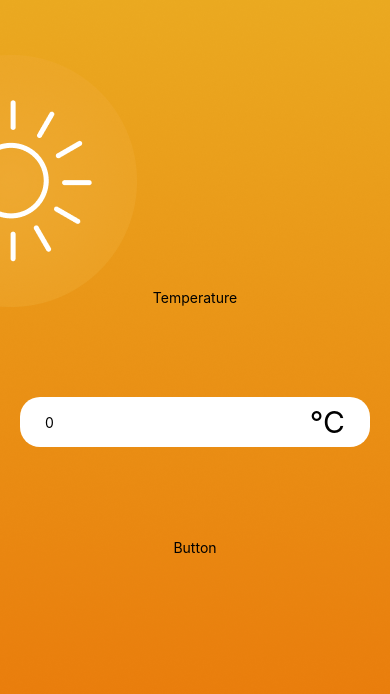
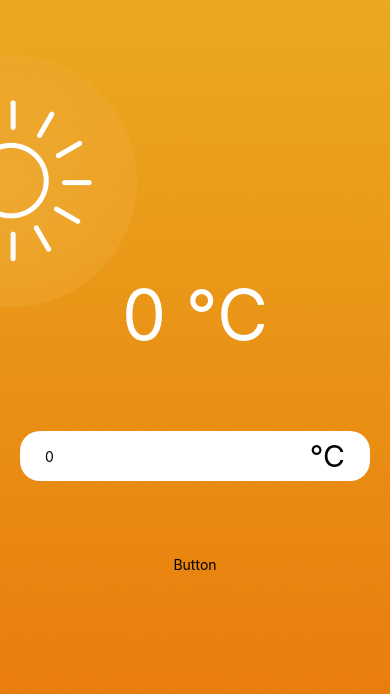
Before and after one commit to drakenevadie19/temperature-converter, a React Native app in the folder front-end/: screen / in a window 390 px wide. Shown: the top 694 px of the page. Built offline with nearby package versions, Linux system fonts and the light colour scheme.

Commit message:
New Change: Adding display for degree getting from input

```diff
--- a/front-end/App.js
+++ b/front-end/App.js
@@ -1,10 +1,15 @@
-import { Text, View, ImageBackground } from 'react-native';
-import { s } from "./App.style"
-import { SafeAreaProvider, SafeAreaView } from 'react-native-safe-area-context';
-import hotBackground from "./assets/hot.png"
-import Input from './components/Input/Input';
+import { Text, View, ImageBackground } from "react-native";
+import { s } from "./App.style";
+import { SafeAreaProvider, SafeAreaView } from "react-native-safe-area-context";
+import hotBackground from "./assets/hot.png";
+import Input from "./components/Input/Input";
+import { useState } from "react";
+import DisplayTemperature from "./components/DisplayTemperature/DisplayTemperature";
 
 export default function App() {
+  const [inputValue, setInputValue] = useState(0);
+  const [currentUnit, setCurrentUnit] = useState("°C");
+
   return (
     <>
       {/* this will make the background cover all parts, including rabbit-ears of iphone and navigation tab */}
@@ -12,8 +17,18 @@ export default function App() {
         <SafeAreaProvider>
           <SafeAreaView style={s.root}>
             <View style={s.workspace}>
-              <Text>Temperature</Text>
-              <Input defaultValue={0} />
+
+              <DisplayTemperature
+                unit={currentUnit}
+                temperatureConverted={inputValue}
+              />
+
+              <Input
+                unit={currentUnit}
+                onChange={setInputValue}
+                defaultValue={0}
+              />
+
               <Text>Button</Text>
             </View>
           </SafeAreaView>
--- /dev/null
+++ b/front-end/components/DisplayTemperature/DisplayTemperature.jsx
@@ -0,0 +1,14 @@
+import { Text } from "react-native";
+import { s } from "./DisplayTemperature.style"
+
+const DisplayTemperature = ({ temperatureConverted, unit }) => {
+
+    return (
+        <>
+            <Text style={s.temperatureConverted}>{temperatureConverted} {unit}</Text>
+        </>
+    );
+
+}
+
+export default DisplayTemperature;
--- /dev/null
+++ b/front-end/components/DisplayTemperature/DisplayTemperature.style.js
@@ -0,0 +1,8 @@
+import { StyleSheet } from "react-native";
+
+export const s = StyleSheet.create({
+    temperatureConverted: {
+        fontSize: 70,
+        color: "white"
+    }
+});
--- a/front-end/components/Input/Input.jsx
+++ b/front-end/components/Input/Input.jsx
@@ -1,7 +1,7 @@
 import { View, Text, TextInput } from "react-native";
 import { s } from "./Input.style";
 
-const Input = ({defaultValue}) => {
+const Input = ({ defaultValue, onChange, unit }) => {
   return (
     <View style={s.frame}>
       <TextInput
@@ -9,9 +9,13 @@ const Input = ({defaultValue}) => {
         placeholder="Type your temperature"
         maxLength={4}
         defaultValue={defaultValue.toString()}
+        onChangeText={(text) => {
+            onChange(text)
+        }}
+        type="number"
       />
       {/* Option + shift + 8 */}
-      <Text style={s.unit}>°C</Text>
+      <Text style={s.unit}>{unit}</Text>
     </View>
   );
 };
```
